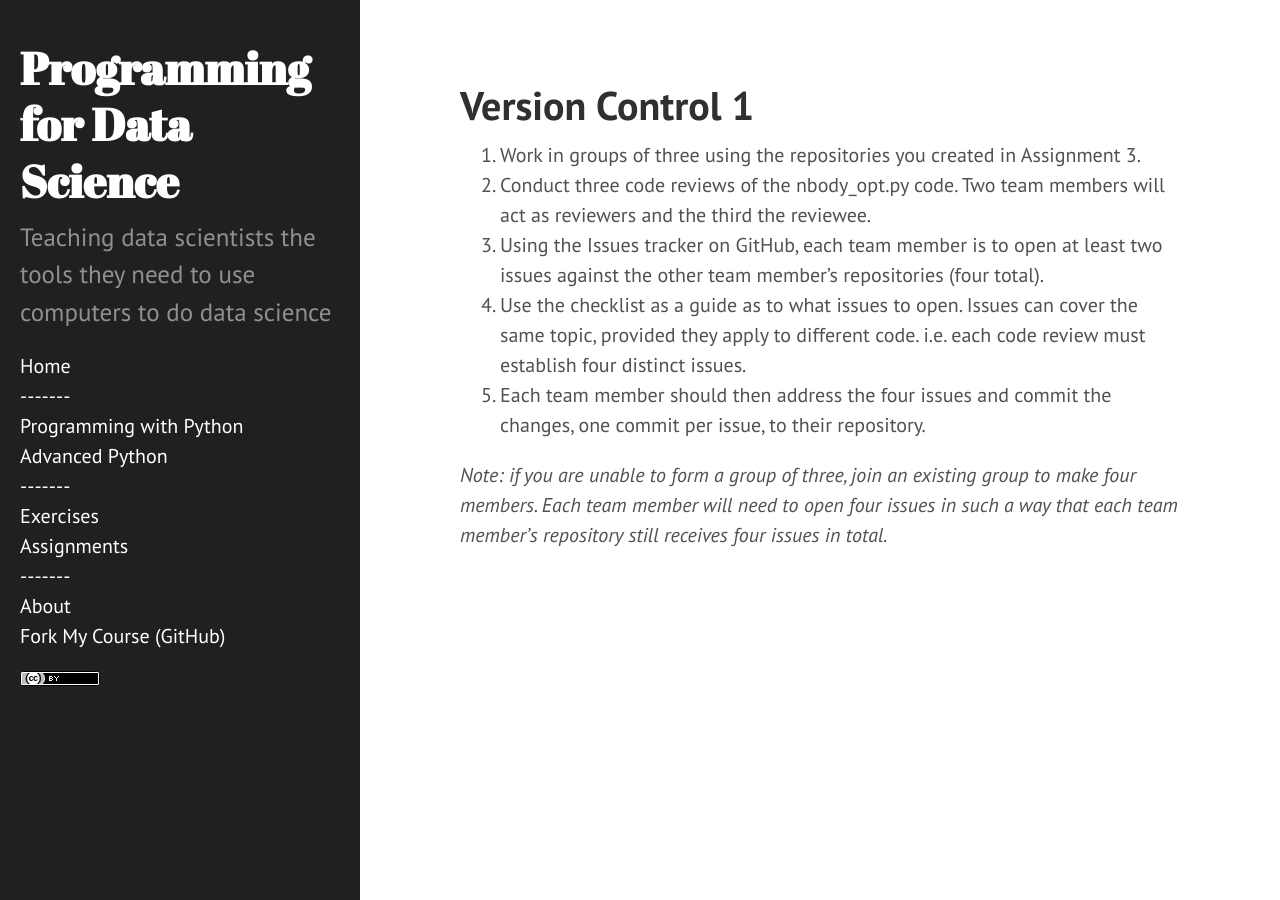
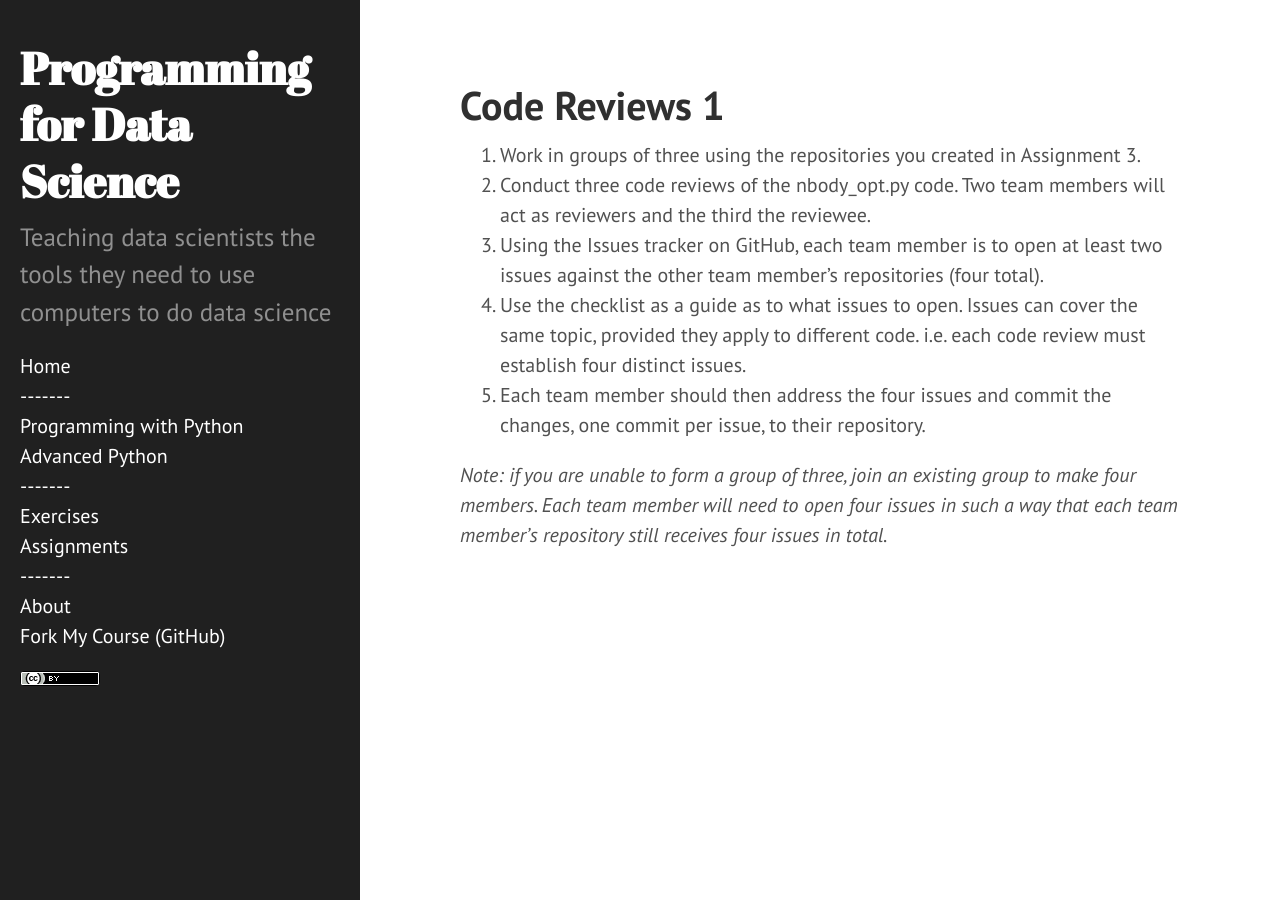
Before and after one commit to nyu-cds/courses, a Jekyll site: the page built from exercises/Code-reviews-1.md, in a window 1280 px wide. Built offline with Jekyll 4.4.1, drawn with Linux system fonts in a browser that asks for light colours.

Commit message:
Fix exercise name
Signed-off-by: Watson, Gregory <g.watson@computer.org>

```diff
--- a/exercises/Code-reviews-1.md
+++ b/exercises/Code-reviews-1.md
@@ -1,6 +1,6 @@
 ---
 layout: exercise
-title: Version Control 1
+title: Code Reviews 1
 ---
 
 1. Work in groups of three using the repositories you created in Assignment 3.
```
